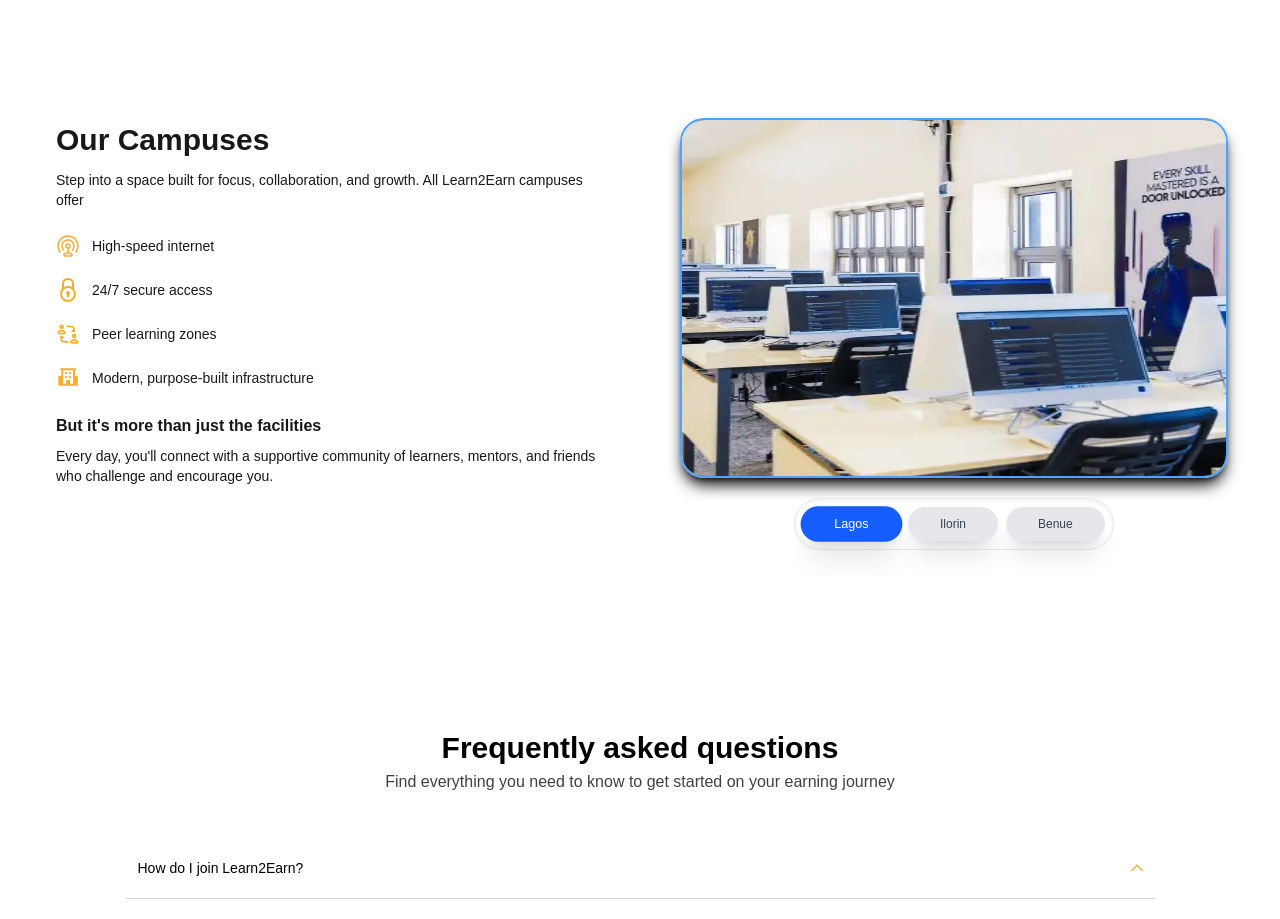
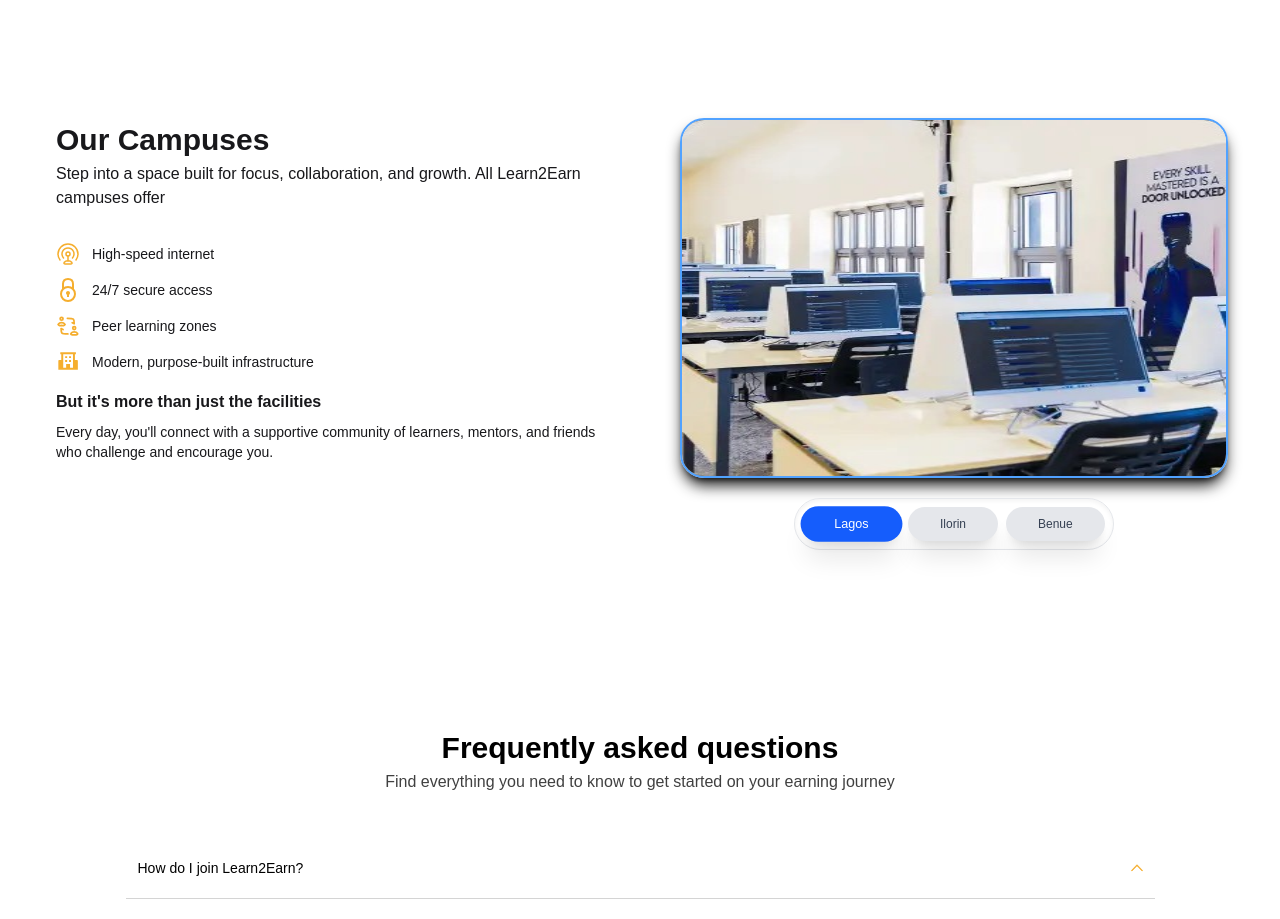
Before and after one commit to Tobadave/Day1, a React app in the folder frontend/: page / in a window 1280 px wide. Shown: the part 2540-3459 px from the top of the page. Built offline with nearby package versions, Linux system fonts and the light colour scheme; the HTML template or start-up script is replaced by a standard one.

Commit message:
adjustments v2

```diff
--- a/frontend/src/components/Landing/Campus.jsx
+++ b/frontend/src/components/Landing/Campus.jsx
@@ -13,16 +13,16 @@ const Info = () => {
             {/*----------- Our Campus FEATURES */}
             <div className='flex flex-1'>
                 <div className='flex flex-col p-1'>
-                <div className='mb-3'>
-                    <h1 className='text-3xl font-semibold mb-3'>
+                <div className='mb-5'>
+                    <h1 className='text-3xl font-semibold mb-1'>
                         {data.head}</h1>
-                    <h2 className='text-sm'>
+                    <h2 className='text-md'>
                         {data.p}</h2>
                 </div>
                 {/* The 4 features */}
                 <div className='flex flex-col py-2 gap-2'>
                     {data.ft.map((list, idx)=>(
-                        <div key={idx} className='flex flex-row gap-3 py-1 pb-2'>
+                        <div key={idx} className='flex flex-row gap-3 py-1 pb-0'>
                             <img src={list.icon} alt="icon"className='w-6 h-6'/>
                             <p className='text-sm font-extralight items-center flex'>{list.p}</p>
                         </div>
--- a/frontend/src/index.css
+++ b/frontend/src/index.css
@@ -1,5 +1,7 @@
 @import "tailwindcss";
 @plugin "daisyui";
+@import url('https://fonts.googleapis.com/css2?family=Montserrat:ital,wght@0,100..900;1,100..900&family=Noto+Sans:ital,wght@0,100..900;1,100..900&family=Poppins:ital,wght@0,100;0,200;0,300;0,400;0,500;0,600;0,700;0,800;0,900;1,100;1,200;1,300;1,400;1,500;1,600;1,700;1,800;1,900&family=Raleway:ital,wght@0,100..900;1,100..900&display=swap');
+
 
 html, body {
   font-family: "Poppins", sans-serif;
```
